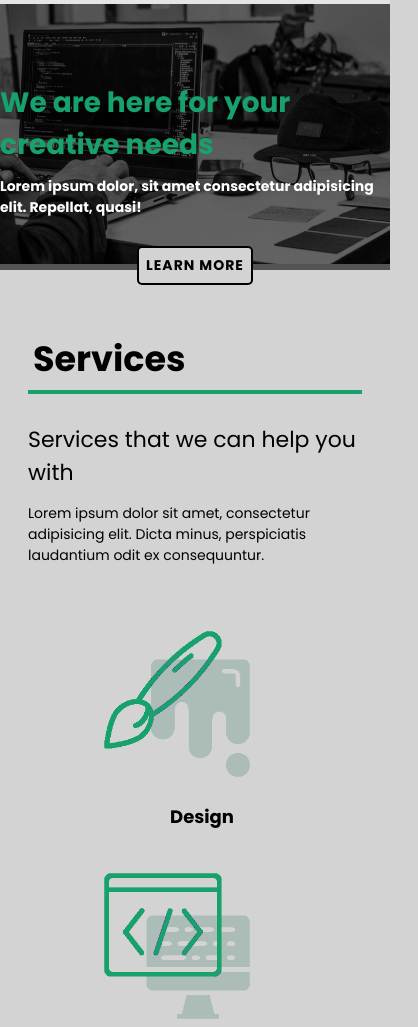
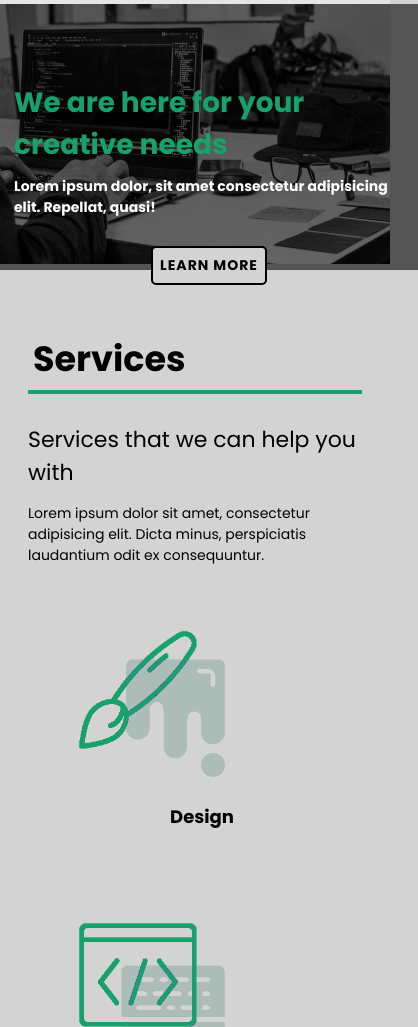
Before and after one commit to GalieoTrover/sample-site, a plain HTML site: page index.html in a window 390 px wide. Shown: the part 73-1100 px from the top of the page, 418 px wide, since content can reach past the window. Drawn offline with Linux system fonts and the light colour scheme.

Commit message:
mobile fixes

```diff
--- a/style.css
+++ b/style.css
@@ -433,6 +433,7 @@ footer .social-links {
 
 	.splash-container .splash-text {
 		align-items: center;
+		padding: 0 1rem;
 		/* justify-content: center; */
 	}
 
@@ -491,7 +492,6 @@ footer .social-links {
 	}
 
 	.blog-items-2 {
-		/* flex-shrink: ; */
 		flex-wrap: wrap;
 	}
 
@@ -501,12 +501,19 @@ footer .social-links {
 
 	.posts {
 		grid-template-columns: 320px;
-		grid-template-rows: repeat(9, 320px);
+		grid-template-rows: repeat(9, 270px);
 	}
 
 	.firm-blog-items {
 		grid-template-columns: 320px;
-		grid-template-rows: repeat(6, 320px);
+		grid-template-rows: repeat(6, 270px);
+	}
+
+	.blog-items-2 .blog-item .show-modal,
+	.posts .post,
+	.firm-blog-items .firm-blog-item {
+		width: 250px;
+		height: 250px;
 	}
 
 	footer {
```
